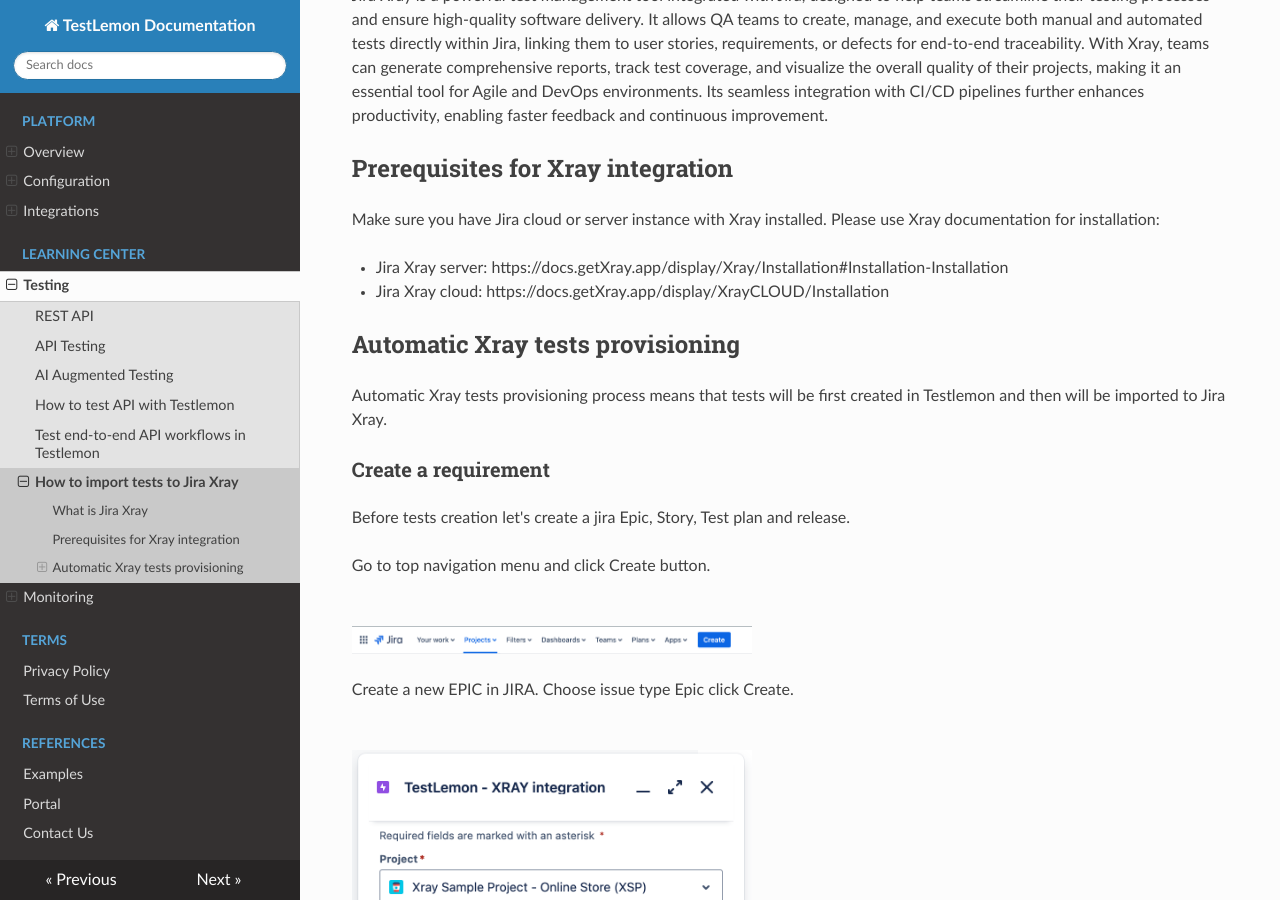
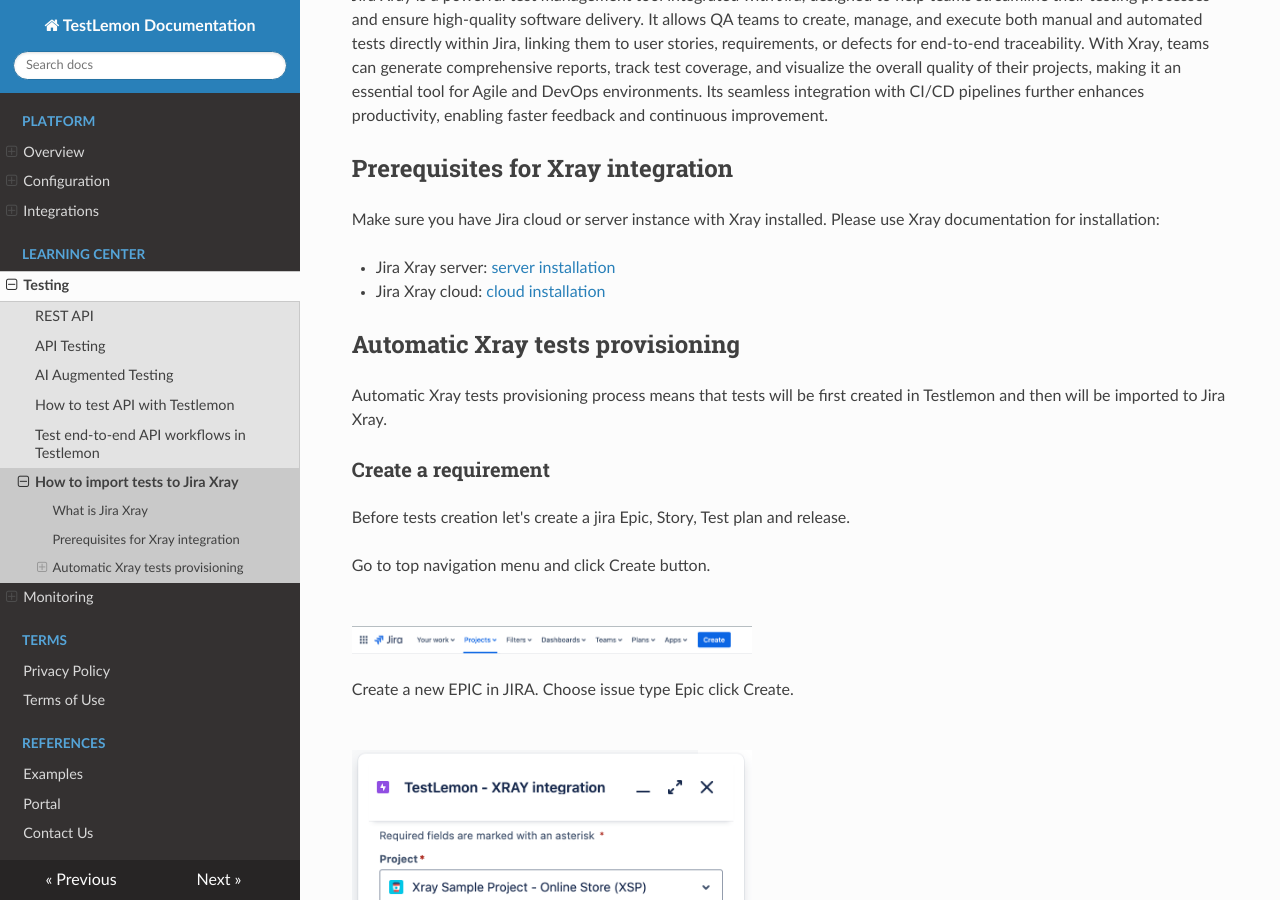
Before and after one commit to itbusina/testlemon-docs, an MkDocs documentation site: the page built from docs/docs/pages/learning/testing/how-to-import-test-results-to-jira-xray.md, in a window 1280 px wide and 900 px high, scrolled down 1018 px. Built offline with MkDocs 1.6.1, drawn with Linux system fonts in a browser that asks for light colours; nearby versions of some CDN libraries.

Commit message:
fixed links to installation

```diff
--- a/docs/docs/pages/learning/testing/how-to-import-test-results-to-jira-xray.md
+++ b/docs/docs/pages/learning/testing/how-to-import-test-results-to-jira-xray.md
@@ -18,8 +18,8 @@ Jira Xray is a powerful test management tool integrated with Jira, designed to h
 ## Prerequisites for Xray integration
 Make sure you have Jira cloud or server instance with Xray installed. Please use Xray documentation for installation:
 
-- Jira Xray server: https://docs.getXray.app/display/Xray/Installation#Installation-Installation
-- Jira Xray cloud: https://docs.getXray.app/display/XrayCLOUD/Installation
+- Jira Xray server: [server installation](https://docs.getXray.app/display/Xray/Installation)
+- Jira Xray cloud: [cloud installation](https://docs.getXray.app/display/XrayCLOUD/Installation)
 
 ## Automatic Xray tests provisioning
 Automatic Xray tests provisioning process means that tests will be first created in Testlemon and then will be imported to Jira Xray.
```
